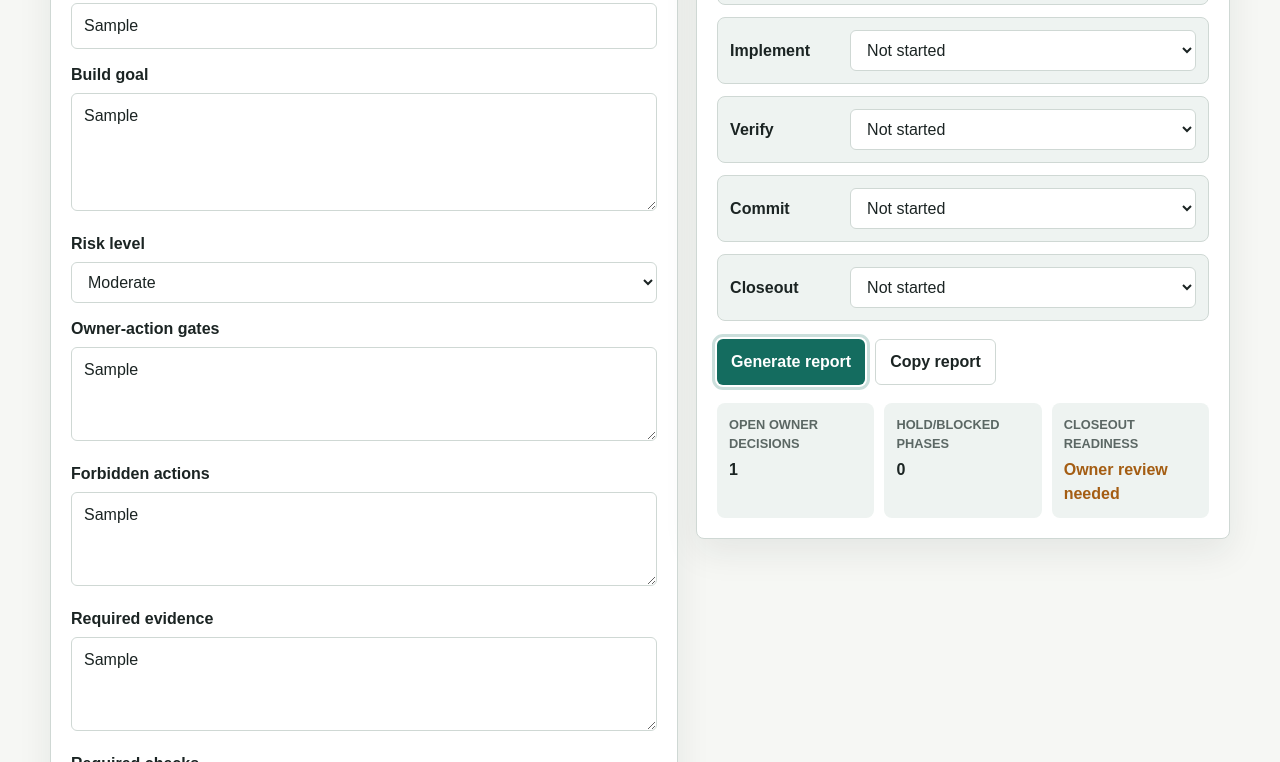
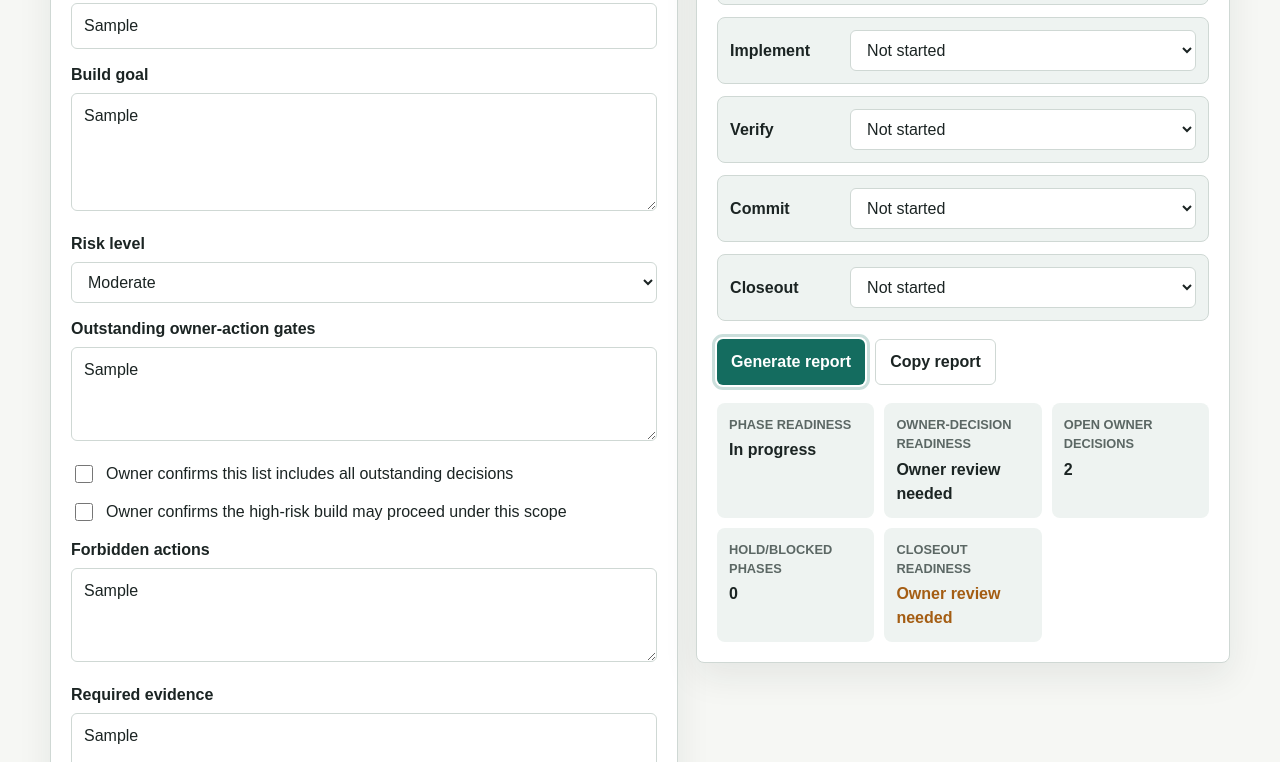
Before and after one commit to micryptrosen/veristio-build-governor, a plain HTML site: page index.html in a window 1280 px wide. Both pictures are taken after typing "Sample", "Sample", "Sample", "Sample", "Sample", "Sample" into the empty fields and a click on the button "Generate report". Shown: the part 443-1205 px from the top of the page. Drawn offline with Linux system fonts and the light colour scheme.

Commit message:
Promote accepted usefulness repair into public-safe mirror

```diff
--- a/app.js
+++ b/app.js
@@ -60,6 +60,10 @@ const statusOutput = document.querySelector("#status-output");
 const decisionCount = document.querySelector("#decision-count");
 const holdCount = document.querySelector("#hold-count");
 const readinessOutput = document.querySelector("#readiness-output");
+const phaseReadinessOutput = document.querySelector("#phase-readiness-output");
+const ownerReadinessOutput = document.querySelector("#owner-readiness-output");
+const ownerReviewConfirmed = document.querySelector("#owner-review-confirmed");
+const highRiskConfirmed = document.querySelector("#high-risk-confirmed");
 
 function splitLines(value) {
   return value
@@ -129,7 +133,9 @@ function getFormData() {
     forbiddenActions: splitLines(fields.forbiddenActions.value),
     requiredEvidence: splitLines(fields.requiredEvidence.value),
     requiredChecks: splitLines(fields.requiredChecks.value),
-    gateSelections: getGateSelections()
+    gateSelections: getGateSelections(),
+    ownerReviewConfirmed: ownerReviewConfirmed.checked,
+    highRiskConfirmed: highRiskConfirmed.checked
   };
 }
 
@@ -155,13 +161,19 @@ function getReadiness(gates, ownerGates) {
 
 function buildOwnerDecisionList(data) {
   const decisions = [...data.ownerGates];
+  if (!data.projectName || !data.repoPath || !data.buildGoal) {
+    decisions.push("Supply project name, repo/path and build goal before closeout");
+  }
+  if (!data.ownerReviewConfirmed) {
+    decisions.push("Owner must confirm the outstanding decision list is complete");
+  }
   const heldGates = data.gateSelections.filter((gate) => gate.status === "Hold" || gate.status === "Blocked");
 
   heldGates.forEach((gate) => {
     decisions.push(`Resolve ${gate.phase} phase marked ${gate.status}`);
   });
 
-  if (data.riskLevel === "High") {
+  if (data.riskLevel === "High" && !data.highRiskConfirmed) {
     decisions.push("Confirm high-risk build may proceed under current scope");
   }
 
@@ -172,7 +184,9 @@ function generateReport() {
   const data = getFormData();
   const ownerDecisions = buildOwnerDecisionList(data);
   const heldOrBlocked = data.gateSelections.filter((gate) => gate.status === "Hold" || gate.status === "Blocked");
-  const readiness = getReadiness(data.gateSelections, data.ownerGates);
+  const readiness = getReadiness(data.gateSelections, ownerDecisions);
+  const phaseReadiness = getReadiness(data.gateSelections, []);
+  const ownerReadiness = ownerDecisions.length ? "Owner review needed" : "No outstanding decisions declared";
 
   const projectName = data.projectName || "Untitled governed build";
   const repoPath = data.repoPath || "Repo/path not supplied";
@@ -216,9 +230,14 @@ function generateReport() {
     "- Name remaining blockers and the next safe action.",
     "",
     "Closeout status:",
+    `- Phase readiness: ${phaseReadiness.label}`,
+    `- Owner-decision readiness: ${ownerReadiness}`,
     `- Readiness: ${readiness.label}`,
     `- Hold or blocked phases: ${heldOrBlocked.length ? heldOrBlocked.map((gate) => `${gate.phase} (${gate.status})`).join(", ") : "none"}`,
-    `- Open owner decisions: ${ownerDecisions.length}`
+    `- Open owner decisions: ${ownerDecisions.length}`,
+    `- Owner decision list reviewed: ${data.ownerReviewConfirmed ? "Confirmed by user" : "Not confirmed"}`,
+    `- High-risk scope confirmation: ${data.riskLevel !== "High" ? "Not applicable" : data.highRiskConfirmed ? "Confirmed by user" : "Missing"}`,
+    "- Readiness uses user declarations, not verified approvals or evidence. This standalone tool grants no permission."
   ].join("\n");
 
   reportOutput.textContent = report;
@@ -226,10 +245,14 @@ function generateReport() {
   holdCount.textContent = String(heldOrBlocked.length);
   readinessOutput.textContent = readiness.label;
   readinessOutput.className = readiness.className;
+  phaseReadinessOutput.textContent = phaseReadiness.label;
+  ownerReadinessOutput.textContent = ownerReadiness;
   statusOutput.textContent = "Report generated";
 }
 
 function loadSample() {
+  ownerReviewConfirmed.checked = false;
+  highRiskConfirmed.checked = false;
   fields.projectName.value = sample.projectName;
   fields.repoPath.value = sample.repoPath;
   fields.buildGoal.value = sample.buildGoal;
@@ -244,6 +267,8 @@ function loadSample() {
 }
 
 function resetForm() {
+  ownerReviewConfirmed.checked = false;
+  highRiskConfirmed.checked = false;
   Object.values(fields).forEach((field) => {
     if (field.tagName === "SELECT") {
       field.value = "Moderate";
@@ -258,6 +283,8 @@ function resetForm() {
   holdCount.textContent = "0";
   readinessOutput.textContent = "Not generated";
   readinessOutput.className = "";
+  phaseReadinessOutput.textContent = "Not generated";
+  ownerReadinessOutput.textContent = "Not generated";
   statusOutput.textContent = "Ready";
 }
 
@@ -299,6 +326,17 @@ async function copyReport() {
 }
 
 renderGateControls();
+// Scope changes invalidate declarations; refresh a generated report to avoid stale readiness.
+Object.values(fields).forEach((field) => field.addEventListener("input", () => {
+  ownerReviewConfirmed.checked = false;
+  highRiskConfirmed.checked = false;
+  if (!reportOutput.textContent.startsWith("No report yet")) generateReport();
+}));
+[ownerReviewConfirmed, highRiskConfirmed, ...phases.map((phase) =>
+  document.querySelector(`[data-phase="${phase}"]`))].forEach((control) =>
+  control.addEventListener("change", () => {
+    if (!reportOutput.textContent.startsWith("No report yet")) generateReport();
+  }));
 generateButton.addEventListener("click", generateReport);
 sampleButton.addEventListener("click", loadSample);
 resetButton.addEventListener("click", resetForm);
--- a/index.html
+++ b/index.html
@@ -43,8 +43,17 @@
             <option value="High">High</option>
           </select>
 
-          <label for="owner-gates">Owner-action gates</label>
+          <label for="owner-gates">Outstanding owner-action gates</label>
           <textarea id="owner-gates" name="owner-gates" rows="3" placeholder="Actions that require owner approval, one per line."></textarea>
+
+          <label class="confirmation" for="owner-review-confirmed">
+            <input id="owner-review-confirmed" type="checkbox">
+            Owner confirms this list includes all outstanding decisions
+          </label>
+          <label class="confirmation" for="high-risk-confirmed">
+            <input id="high-risk-confirmed" type="checkbox">
+            Owner confirms the high-risk build may proceed under this scope
+          </label>
 
           <label for="forbidden-actions">Forbidden actions</label>
           <textarea id="forbidden-actions" name="forbidden-actions" rows="3" placeholder="Actions that must not occur during this build, one per line."></textarea>
@@ -76,6 +85,14 @@
 
           <section class="summary-strip" aria-label="Generated report summary">
             <div>
+              <span>Phase readiness</span>
+              <strong id="phase-readiness-output">Not generated</strong>
+            </div>
+            <div>
+              <span>Owner-decision readiness</span>
+              <strong id="owner-readiness-output">Not generated</strong>
+            </div>
+            <div>
               <span>Open owner decisions</span>
               <strong id="decision-count">0</strong>
             </div>
--- a/styles.css
+++ b/styles.css
@@ -149,6 +149,20 @@ textarea {
   resize: vertical;
 }
 
+.confirmation {
+  display: flex;
+  align-items: start;
+  gap: 10px;
+  font-weight: 400;
+}
+
+.confirmation input {
+  width: 18px;
+  height: 18px;
+  flex: 0 0 18px;
+  margin-top: 3px;
+}
+
 input:focus,
 select:focus,
 textarea:focus,
```
Also changed, not shown: 5 other files.
